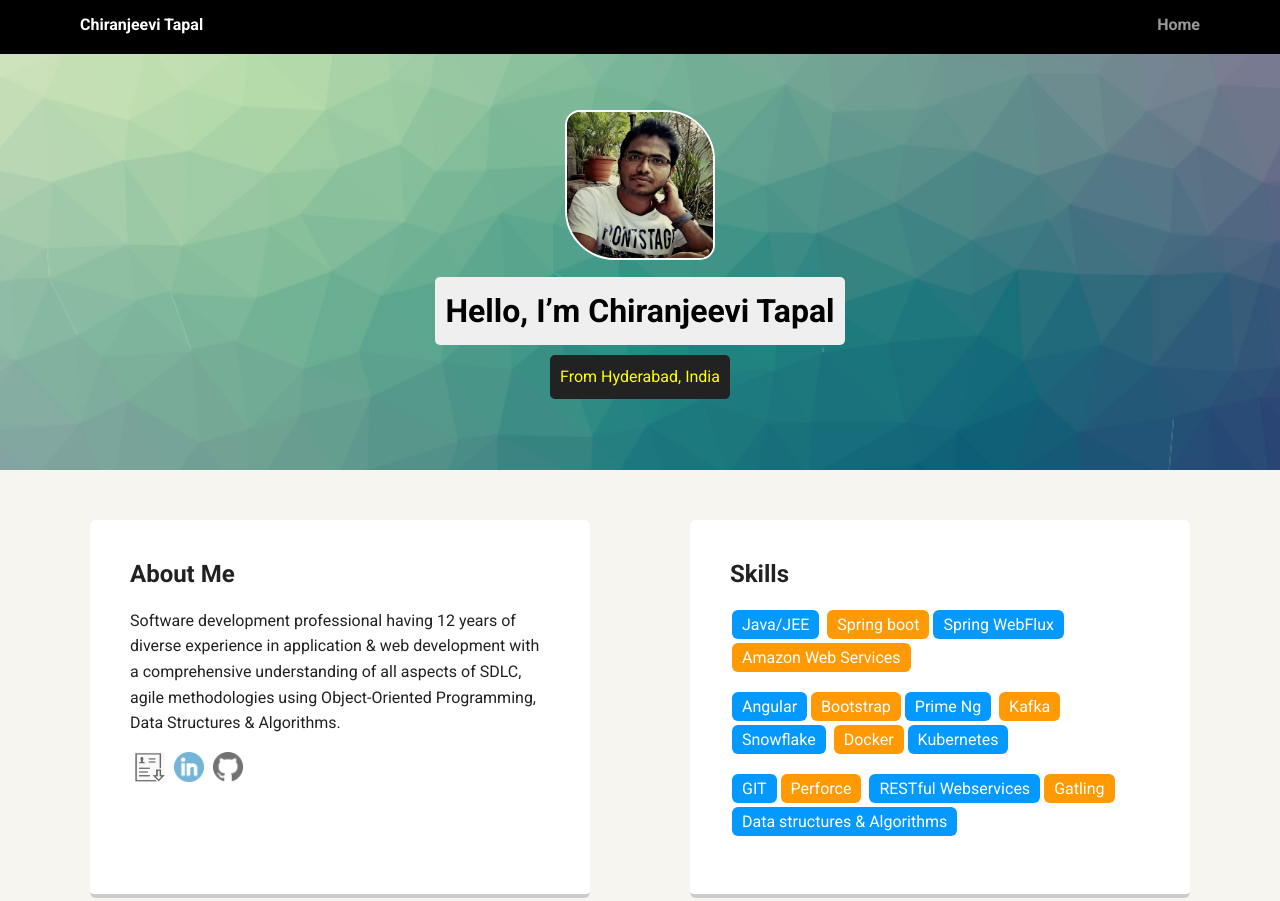
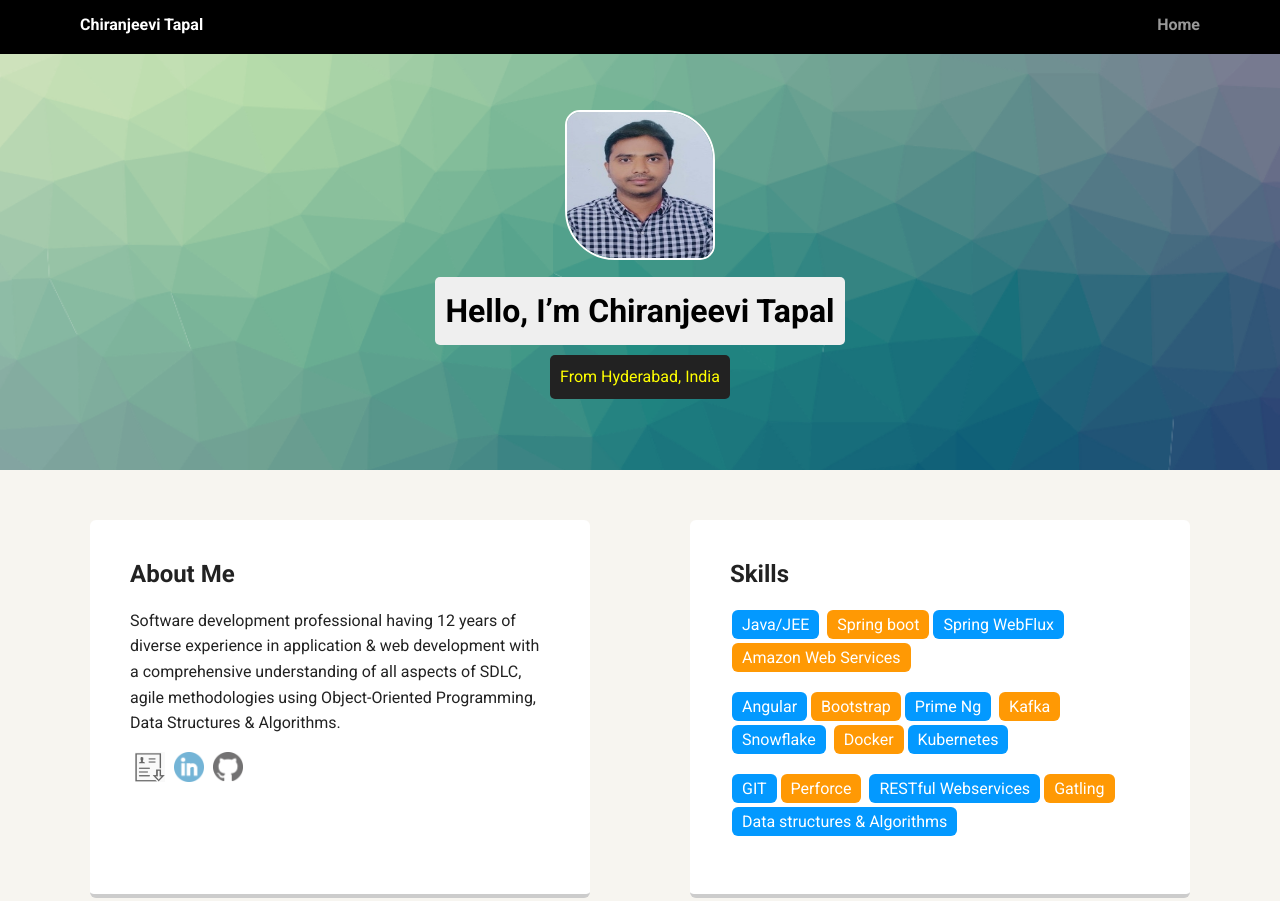
Before and after one commit to chiranjeevitapal/chiranjeevitapal.github.io, a plain HTML site: page index.html in a window 1280 px wide. Shown: the top 901 px of the page. Drawn offline with Linux system fonts and the light colour scheme; a web font is replaced by a local one.

Commit message:
Update index.html

```diff
--- a/index.html
+++ b/index.html
@@ -19,7 +19,7 @@
   </div>
 
   <header>
-    <img src="images/profile.jpg" alt="Picture of Chiranjeevi Tapal" class="profile-image">
+    <img src="images/Chiranjeevi%20Tapal.jpg" alt="Picture of Chiranjeevi Tapal" class="profile-image">
     <h1 class="tag name">Hello, I’m Chiranjeevi Tapal</h1>
     <p class="tag location">From Hyderabad, India</p>
   </header>
```
